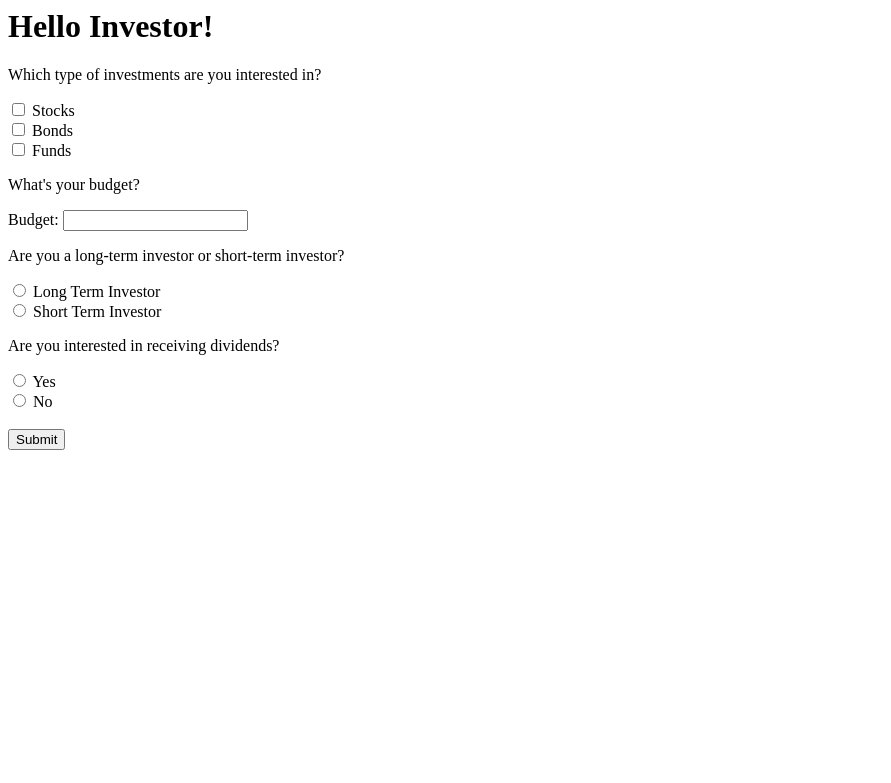
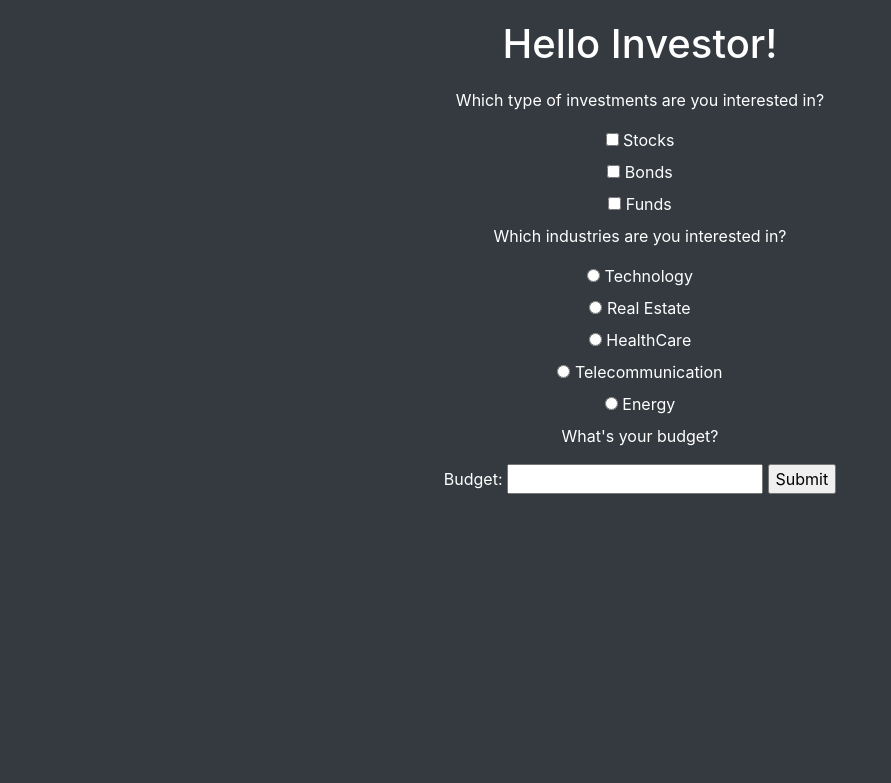
Before and after one commit to dvoso/student-stock-finder, a Flask app: page / in a window 1280 px wide. Shown: the top 783 px of the page, without its empty margins (0-891 px from the left). Run offline with Flask 2, Linux system fonts and the light colour scheme; some libraries are stand-ins or nearby versions.

Commit message:
project update

```diff
--- a/app.py
+++ b/app.py
@@ -3,21 +3,75 @@
 from flask import Flask
 from flask import render_template
 from flask import request
+from datetime import datetime
+import finnhub
+import requests
+import os
+from dotenv import load_dotenv
+
+# finnhub_client = finnhub.Client(api_key="bscrtk7rh5rcu5phgmc0")
 
 
 # -- Initialization section --
 app = Flask(__name__)
-
+load_dotenv()
+finnhub_client = os.getenv("finnhub_key")
 
 # -- Routes section --
 @app.route('/')
 @app.route('/index')
 def index():
-    return render_template("index.html")
+    return render_template("index.html", time=datetime.now())
 
 @app.route('/result',  methods=['GET','POST'])
 def result():
-    if request.method == "GET":
-        return render_template('results.html')
+    if request.method == "POST":
+
+        userdata =dict(request.form)
+        print(userdata['investment'])
+        print(request.form.getlist('investment'))
+        investment= request.form.getlist('investment')
+        field = request.form.getlist('field')
+        budget = request.form.getlist('budget')
+        company = ''
+        prices = []
+        affordable = []
+
+        if field[0] == 'Technology':
+            company = 'MSFT'
+        elif field[0] == 'Health care':
+            company = 'CVS'
+        elif field[0] == 'Real Estate':
+            company = 'O'
+        elif field[0] == "Telecommunication":
+            company = 'CHTR'
+        elif field[0] == 'Energy':
+            company = 'NEE'
+
+        # data = requests.get(f'https://finnhub.io/api/v1/quote?symbol=AAPL&token={finnhub_client}').json()
+        # data1 = requests.get(f'https://finnhub.io/api/v1/stock/profile2?symbol=UNH&token={finnhub_client}').json()
+        print(company)
+        print(field)
+
+        companies = requests.get(f'https://finnhub.io/api/v1/stock/peers?symbol={company}&token={finnhub_client}').json()
+        # goes through every company in the companies list
+        for c in companies:
+            # adds each company's price dictionary into a list called prices
+            prices.append(requests.get(f'https://finnhub.io/api/v1/quote?symbol={c}&token={finnhub_client}').json())
+        for i in range (0,len(prices)):
+                print(prices[i]['c'])
+                if float(budget[0]) > prices[i]['c']:
+                    affordable.append(companies[i])
+        print(affordable)
+
+
+        # price = data['c']
+        # industry = data1['finnhubIndustry']
+        # print(data1)
+        # print(data)
+        print(companies)
+
+        return render_template('results.html',investment=investment,field=field,budget=budget,companies=companies,affordable=affordable,time=datetime.now())
+
     else:
-        return render_template('index.html')
+        return render_template('results.html',time=datetime.now())
--- a/static/css/style.css
+++ b/static/css/style.css
@@ -0,0 +1,16 @@
+.b1{
+    color: white;
+
+}
+.text-align-center{
+    text-align: center;
+}
+h1{
+    text-align:center;
+    margin-top: 20px;
+    margin-bottom: 20px;
+}
+
+.head1{
+    margin-top: 20px;
+}
--- a/templates/index.html
+++ b/templates/index.html
@@ -2,39 +2,62 @@
 
 <head>
 	<title>Welcome!</title>
+
+    <link rel="stylesheet" href="https://stackpath.bootstrapcdn.com/bootstrap/4.5.0/css/bootstrap.min.css" integrity="sha384-9aIt2nRpC12Uk9gS9baDl411NQApFmC26EwAOH8WgZl5MYYxFfc+NcPb1dKGj7Sk" crossorigin="anonymous">
+    <link rel="stylesheet" type="text/css" href="{{ url_for('static', filename='css/style.css') }}?q={{ time }}" />
 </head>
 
-<body>
+<body class= "bg-dark b1">
+    <div class = "container text-align-center">
 	    <h1>Hello Investor!</h1>
 
-	<form>
-		<form method="POST" action="/index">
+        <div class = "text-align-center">
+            <form method="post" action="/result">
                 <p>Which type of investments are you interested in?</p>
-			<input type="checkbox" id="stock1" name="stocks" value="stocks">
+                <input type="checkbox" id="stock1" name="investment" value="Stocks">
                 <label for="stock1">Stocks</label><br>
-			<input type="checkbox" id="bond1"name="bonds" value="bonds">
+                <input type="checkbox" id="bond1"name="investment" value="Bonds">
                 <label for="bond1">Bonds</label><br>
-			<input type="checkbox" id="fund1" name="stocks" value="funds">
+                <input type="checkbox" id="fund1" name="investment" value="Funds">
                 <label for="fund1">Funds</label><br>
+
+                <p>Which industries are you interested in?</p>
+                <input type="radio" id="industry1" name="field" value="Technology">
+                <label for="industry1">Technology</label><br>
+                <input type="radio" id="industry2" name="field" value="Real Estate">
+                <label for="estate">Real Estate</label><br>
+                <input type="radio" id="industry3" name="field" value="Health care">
+                <label for="health">HealthCare</label><br>
+                <input type="radio" id="industry4" name="field" value="Telecommunication">
+                <label for="telcom">Telecommunication</label><br>
+                <input type="radio" id="industry5" name="field" value="Energy">
+                <label for="energy">Energy</label><br>
+
 
                 <p>What's your budget?</p>
                 <label for="budget">Budget: </label>
                 <input type="number" id="budget"name="budget" min = "1">
 
-			<p>Are you a long-term investor or short-term investor?</p>
-			<input type="radio" id="long_term" name="type_investor" value="longTerm">
+                <!-- <p>Are you a long-term investor or short-term investor?</p>
+                <input type="radio" id="long_term" name="type_investor" value="Long Term">
                 <label for="long_term">Long Term Investor</label><br>
-			<input type="radio" id="short_term" name="type_investor" value="shortTerm">
-			<label for="short_term">Short Term Investor</label><br>
+                <input type="radio" id="short_term" name="type_investor" value="Short Term">
+                <label for="short_term">Short Term Investor</label><br> -->
 
-			<p>Are you interested in receiving dividends?</p>
+                <!-- <p>Are you interested in receiving dividends?</p>
                 <input type="radio" id="yesDividend" name="dividend" value="yes">
                 <label for="yesDividend">Yes</label><br>
                 <input type="radio" id="noDividend" name="dividend" value="no">
-			<label for="noDividend">No</label><br><br>
+                <label for="noDividend">No</label><br><br> -->
 
                 <input type="submit" value="Submit">
                 </form>
+        </div>
+    </div>
+
+    <script src="https://code.jquery.com/jquery-3.5.1.slim.min.js" integrity="sha384-DfXdz2htPH0lsSSs5nCTpuj/zy4C+OGpamoFVy38MVBnE+IbbVYUew+OrCXaRkfj" crossorigin="anonymous"></script>
+    <script src="https://cdn.jsdelivr.net/npm/popper.js@1.16.0/dist/umd/popper.min.js" integrity="sha384-Q6E9RHvbIyZFJoft+2mJbHaEWldlvI9IOYy5n3zV9zzTtmI3UksdQRVvoxMfooAo" crossorigin="anonymous"></script>
+    <script src="https://stackpath.bootstrapcdn.com/bootstrap/4.5.0/js/bootstrap.min.js" integrity="sha384-OgVRvuATP1z7JjHLkuOU7Xw704+h835Lr+6QL9UvYjZE3Ipu6Tp75j7Bh/kR0JKI" crossorigin="anonymous"></script>
 
 </body>
 
```
Also changed, not shown: templates/results.html (+72 -0 lines). Lines whose indentation alone changed are shown as unchanged.
